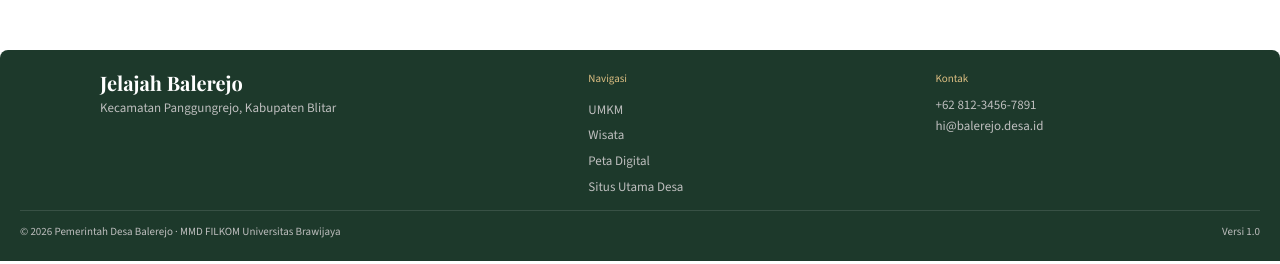
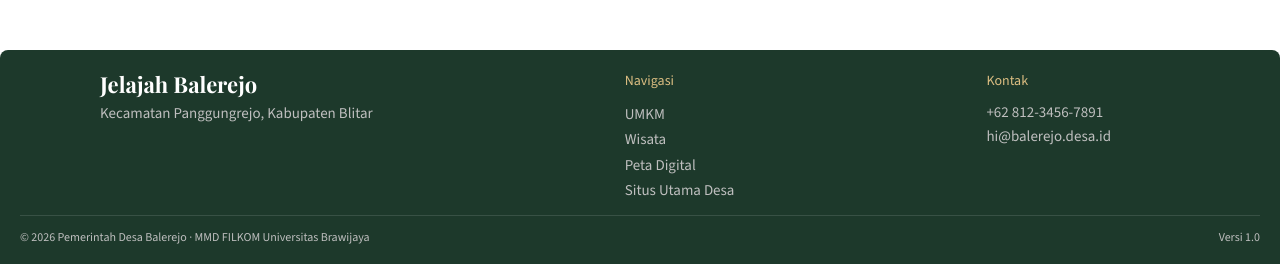
Before and after one commit to SyafaHadyan/balerejo-web, a Next.js app in the folder apps/umkm/: page / in a window 1280 px wide. Shown: the part 1483-1747 px from the top of the page. Built offline with nearby package versions, Linux system fonts and the light colour scheme; no server answers.

Commit message:
fix(umkm): match umkm design with main web

```diff
--- a/apps/umkm/src/components/FooterJelajah.tsx
+++ b/apps/umkm/src/components/FooterJelajah.tsx
@@ -19,32 +19,31 @@ export default function FooterJelajah() {
     <footer className="bg-primary p-5 flex flex-col gap-3 rounded-t-[8px]" aria-label="Footer">
       <div className="flex flex-col md:flex-row gap-10 xl:gap-[252px] items-start md:px-20">
         <div className="flex flex-col gap-[2px]">
-          <p className="font-heading font-bold text-[20px] text-white leading-[1.3]">
+          <p className="font-heading font-bold text-[22px] text-white leading-[1.3]">
             Jelajah Balerejo
           </p>
-          <p className="font-sans text-[13px] text-[#bfbfbf] leading-[1.6]">
+          <p className="font-sans text-[15px] text-[#bfbfbf] leading-[1.6]">
             Kecamatan Panggungrejo, Kabupaten Blitar
           </p>
         </div>
 
         <div className="flex flex-col gap-2">
-          <p className="font-sans text-[11px] text-accent leading-[1.6]">Navigasi</p>
+          <p className="font-sans text-[14px] text-accent leading-[1.6]">Navigasi</p>
           <ul className="flex flex-col leading-[1.6]">
             {NAV_LINKS.map(({ href, label }) => (
               <li key={label}>
                 <Link
                   href={href}
-                  className="font-sans text-[13px] text-[#bfbfbf] hover:text-white transition-colors duration-200"
+                  className="font-sans text-[15px] text-[#bfbfbf] hover:text-white transition-colors duration-200"
                 >
                   {label}
                 </Link>
               </li>
             ))}
-            {/* "Situs Utama Desa" — resolves base domain at runtime */}
-            <li key="situs-utama">
+            <li>
               <a
                 href={mainSiteUrl || "#"}
-                className="font-sans text-[13px] text-[#bfbfbf] hover:text-white transition-colors duration-200"
+                className="font-sans text-[15px] text-[#bfbfbf] hover:text-white transition-colors duration-200"
               >
                 Situs Utama Desa
               </a>
@@ -53,17 +52,17 @@ export default function FooterJelajah() {
         </div>
 
         <div className="flex flex-col gap-[7px]">
-          <p className="font-sans text-[11px] text-accent leading-[1.6]">Kontak</p>
+          <p className="font-sans text-[14px] text-accent leading-[1.6]">Kontak</p>
           <div className="flex flex-col leading-[1.6]">
             <a
               href={telHref}
-              className="font-sans text-[13px] text-[#bfbfbf] hover:text-white transition-colors duration-200"
+              className="font-sans text-[15px] text-[#bfbfbf] hover:text-white transition-colors duration-200"
             >
               {phone}
             </a>
             <a
               href={`mailto:${email}`}
-              className="font-sans text-[13px] text-[#bfbfbf] hover:text-white transition-colors duration-200"
+              className="font-sans text-[15px] text-[#bfbfbf] hover:text-white transition-colors duration-200"
             >
               {email}
             </a>
@@ -74,10 +73,10 @@ export default function FooterJelajah() {
       <div className="h-px w-full bg-white/[0.12]" aria-hidden="true" />
 
       <div className="flex items-center justify-between">
-        <p className="font-sans text-[11px] text-[#bfbfbf] leading-[1.6]">
+        <p className="font-sans text-[12px] text-[#bfbfbf] leading-[1.6]">
           © 2026 Pemerintah Desa Balerejo · MMD FILKOM Universitas Brawijaya
         </p>
-        <span className="font-sans text-[11px] text-[#bfbfbf] leading-[1.6]">Versi 1.0</span>
+        <span className="font-sans text-[12px] text-[#bfbfbf] leading-[1.6]">Versi 1.0</span>
       </div>
     </footer>
   );
--- a/apps/umkm/src/components/sections/UmkmMapSection.tsx
+++ b/apps/umkm/src/components/sections/UmkmMapSection.tsx
@@ -28,7 +28,7 @@ export default function UmkmMapSection() {
         </div>
 
         {/* map */}
-        <div className="h-[400px] md:h-[480px] w-full rounded-[16px] overflow-hidden shadow-[0_2px_12px_rgba(0,0,0,0.08)]">
+        <div className="aspect-video w-full rounded-[16px] overflow-hidden shadow-[0_2px_12px_rgba(0,0,0,0.08)]">
           <UmkmMap />
         </div>
       </div>
```
